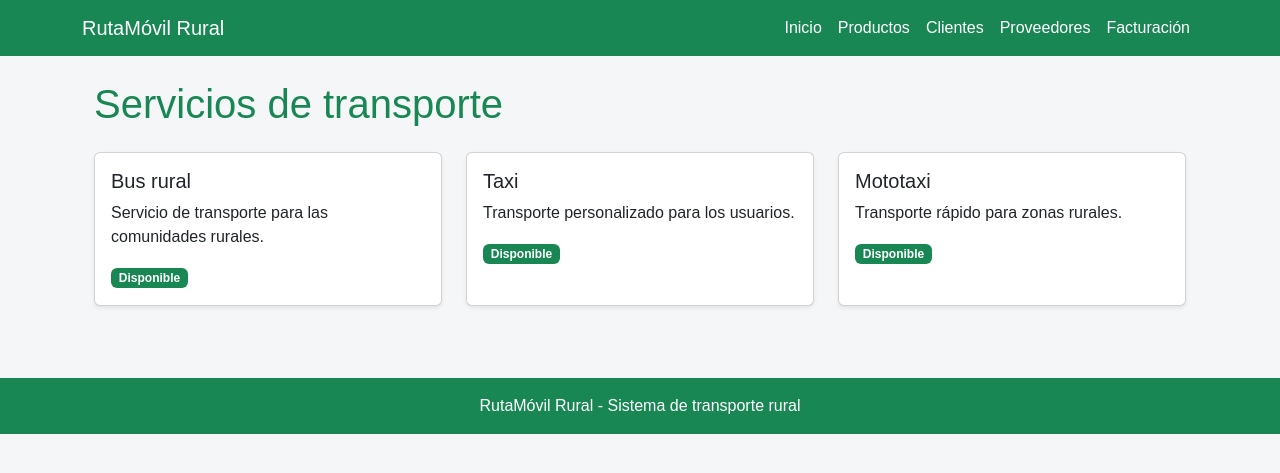
After one commit to Andrea2006Al/DESARROLLO-DE-APLICACIONES-WEB, a Flask app: template templates/productos.html in a window 1280 px wide. The commit adds this page. Shown: the top 473 px of the page. Run offline with Flask 3, Linux system fonts and the light colour scheme; the template is opened without the code that fills it, so the values that code supplies are empty.

Commit message:
Avance Semana 9

```diff
--- /dev/null
+++ b/app.py
@@ -0,0 +1,32 @@
+from flask import Flask, render_template
+
+app = Flask(__name__)
+
+
+@app.route("/")
+def inicio():
+    return render_template("index.html")
+
+
+@app.route("/productos")
+def productos():
+    return render_template("productos.html")
+
+
+@app.route("/clientes")
+def clientes():
+    return render_template("clientes.html")
+
+
+@app.route("/proveedores")
+def proveedores():
+    return render_template("proveedores.html")
+
+
+@app.route("/facturacion")
+def facturacion():
+    return render_template("facturacion.html")
+
+
+if __name__ == "__main__":
+    app.run(debug=True)
--- a/style.css
+++ b/static/css/style.css
@@ -4,8 +4,8 @@ body{
 }
 
 .hero{
-    background: linear-gradient(rgba(25,135,84,0.8), rgba(25,135,84,0.8)),
-    url("FOTO.jpg");
+        background: linear-gradient(rgba(25,135,84,0.8), rgba(25,135,84,0.8)),
+    url("../img/FOTO.jpg");
     background-size: cover;
     background-position: center;
     color: white;
--- a/script.js
+++ b/static/js/script.js
@@ -3,6 +3,7 @@ const formulario = document.getElementById("formRegistro");
 const lista = document.getElementById("listaServicios");
 const mensaje = document.getElementById("mensaje");
 const spinner = document.getElementById("spinnerCarga");
+const contador = document.getElementById("contador");
 
 const nombre = document.getElementById("nombre");
 const descripcion = document.getElementById("descripcion");
--- /dev/null
+++ b/templates/base.html
@@ -0,0 +1,95 @@
+<!DOCTYPE html>
+<html lang="es">
+<head>
+    <meta charset="UTF-8">
+    <meta name="viewport" content="width=device-width, initial-scale=1.0">
+
+    <title>{% block title %}RutaMóvil Rural{% endblock %}</title>
+
+    <!-- Bootstrap -->
+    <link href="https://cdn.jsdelivr.net/npm/bootstrap@5.3.3/dist/css/bootstrap.min.css" rel="stylesheet">
+
+    <!-- CSS propio -->
+    <link rel="stylesheet" href="{{ url_for('static', filename='css/style.css') }}">
+</head>
+
+<body>
+
+    <!-- Menú de navegación -->
+    <nav class="navbar navbar-expand-lg bg-success">
+        <div class="container">
+
+            <a class="navbar-brand text-white" href="{{ url_for('inicio') }}">
+                RutaMóvil Rural
+            </a>
+
+            <button class="navbar-toggler" type="button"
+                    data-bs-toggle="collapse"
+                    data-bs-target="#menu"
+                    aria-controls="menu"
+                    aria-expanded="false"
+                    aria-label="Mostrar menú">
+                <span class="navbar-toggler-icon"></span>
+            </button>
+
+            <div class="collapse navbar-collapse" id="menu">
+
+                <ul class="navbar-nav ms-auto">
+
+                    <li class="nav-item">
+                        <a class="nav-link text-white" href="{{ url_for('inicio') }}">
+                            Inicio
+                        </a>
+                    </li>
+
+                    <li class="nav-item">
+                        <a class="nav-link text-white" href="{{ url_for('productos') }}">
+                            Productos
+                        </a>
+                    </li>
+
+                    <li class="nav-item">
+                        <a class="nav-link text-white" href="{{ url_for('clientes') }}">
+                            Clientes
+                        </a>
+                    </li>
+
+                    <li class="nav-item">
+                        <a class="nav-link text-white" href="{{ url_for('proveedores') }}">
+                            Proveedores
+                        </a>
+                    </li>
+
+                    <li class="nav-item">
+                        <a class="nav-link text-white" href="{{ url_for('facturacion') }}">
+                            Facturación
+                        </a>
+                    </li>
+
+                </ul>
+
+            </div>
+        </div>
+    </nav>
+
+    <!-- Contenido de cada página -->
+    <main class="container mt-4">
+        {% block content %}
+        {% endblock %}
+    </main>
+
+    <!-- Pie de página -->
+    <footer class="bg-success text-white text-center mt-5 p-3">
+        <p class="mb-0">
+            RutaMóvil Rural - Sistema de transporte rural
+        </p>
+    </footer>
+
+    <!-- Bootstrap JavaScript -->
+    <script src="https://cdn.jsdelivr.net/npm/bootstrap@5.3.3/dist/js/bootstrap.bundle.min.js"></script>
+
+    <!-- JavaScript propio -->
+    <script src="{{ url_for('static', filename='js/script.js') }}"></script>
+
+</body>
+</html>
--- /dev/null
+++ b/templates/productos.html
@@ -0,0 +1,51 @@
+{% extends "base.html" %}
+
+{% block title %}Productos - RutaMóvil Rural{% endblock %}
+
+{% block content %}
+
+<div class="container">
+    <h1 class="text-success mb-4">Servicios de transporte</h1>
+
+    <div class="row">
+
+        <div class="col-md-4 mb-4">
+            <div class="card h-100 shadow-sm">
+                <div class="card-body">
+                    <h5 class="card-title">Bus rural</h5>
+                    <p class="card-text">
+                        Servicio de transporte para las comunidades rurales.
+                    </p>
+                    <span class="badge bg-success">Disponible</span>
+                </div>
+            </div>
+        </div>
+
+        <div class="col-md-4 mb-4">
+            <div class="card h-100 shadow-sm">
+                <div class="card-body">
+                    <h5 class="card-title">Taxi</h5>
+                    <p class="card-text">
+                        Transporte personalizado para los usuarios.
+                    </p>
+                    <span class="badge bg-success">Disponible</span>
+                </div>
+            </div>
+        </div>
+
+        <div class="col-md-4 mb-4">
+            <div class="card h-100 shadow-sm">
+                <div class="card-body">
+                    <h5 class="card-title">Mototaxi</h5>
+                    <p class="card-text">
+                        Transporte rápido para zonas rurales.
+                    </p>
+                    <span class="badge bg-success">Disponible</span>
+                </div>
+            </div>
+        </div>
+
+    </div>
+</div>
+
+{% endblock %}
```
Also changed, not shown: templates/clientes.html (added, +39 -0 lines), templates/facturacion.html (added, +42 -0 lines), templates/index.html (renamed from index.html, +12 -68 lines), templates/proveedores.html (added, +39 -0 lines), static/img/FOTO.jpg (renamed from FOTO.jpg).
